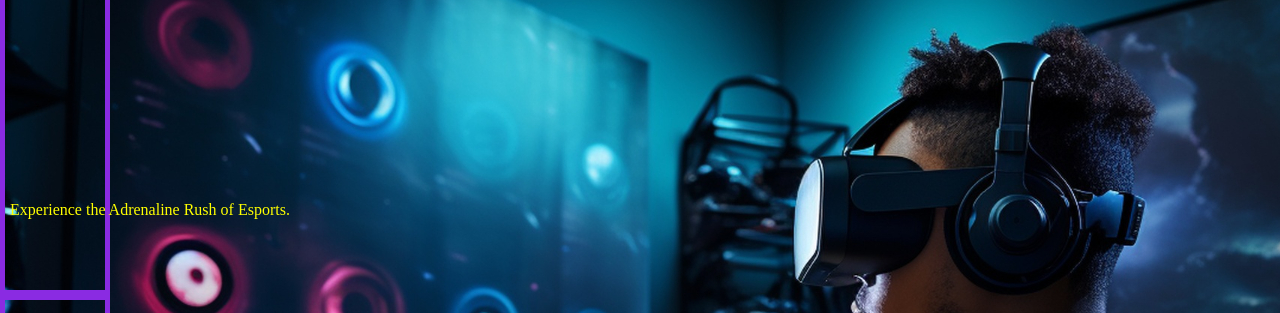
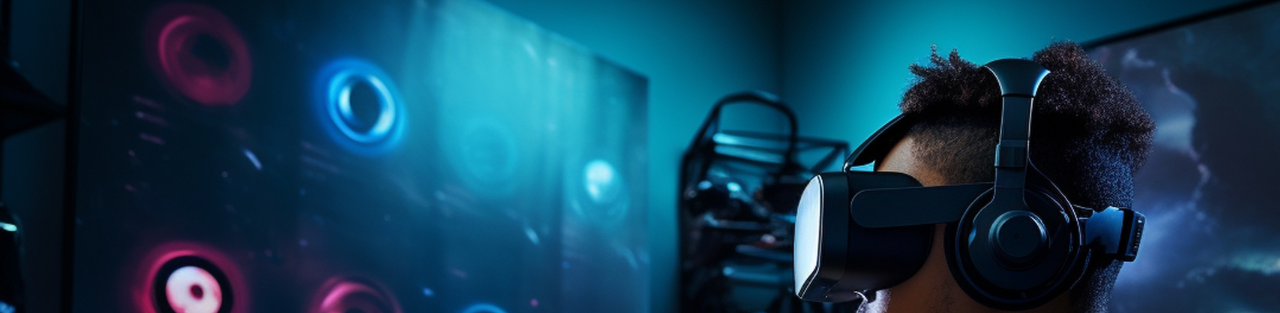
Before and after one commit to vaishupadmor/icp-8.0-react-group-project-4, a React app: page / in a window 1280 px wide. Shown: the part 115-428 px from the top of the page. Built offline with nearby package versions, Linux system fonts and the light colour scheme.

Commit message:
code-added

```diff
--- a/src/component/homecards/homecard.css
+++ b/src/component/homecards/homecard.css
@@ -1,12 +1,12 @@
 .card-container{
-
-
+    display: flex;
+    justify-content: space-between;
+    flex-direction: row;
 }
 .home-card{
     height: 400px;
     width: 100px !important;
-    display: flex;
-    border: 5px solid blueviolet;
-    justify-content: space-between;
-    flex-direction: row;
+
+    border: 5px solid black;
+
 }
--- a/src/view/home/home.css
+++ b/src/view/home/home.css
@@ -1,13 +1,17 @@
 body{
     margin: 0px 0px ;
-    background-color: purple;
+}
+
+.main-background{
     background-image: url("main-image.jpg");
+    width: 100%;
+    height: 1000px;
 
 }
 
 .home-heading{
     position: fixed;
-    z-index: 1;
+
     color: aliceblue;
     top: 5px;
     left: 5px;
@@ -16,7 +20,6 @@ body{
 .home-paragraph{
     color: yellow;
     font-family:italic;
-    position: fixed;
-    top: 300px;
-    left: 10px;
+
+
 }
--- a/src/view/home/home.js
+++ b/src/view/home/home.js
@@ -5,7 +5,7 @@ import Homecard from '../../component/homecards/homecard'
 function home() {
   return (
     <div>
-    <div>
+    <div className='main-background'>
         <h1 className='home-heading'> Esports</h1>
         <p className='home-paragraph'> Experience the Adrenaline Rush of Esports.</p>
     </div>
@@ -14,6 +14,7 @@ function home() {
     <Homecard/>
     <Homecard/>
 
+
     </div>
     </div>
   )
```
